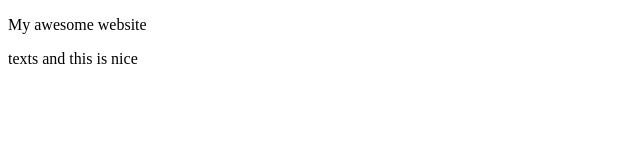
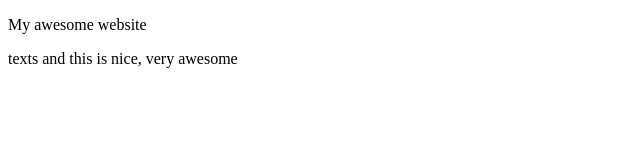
Before and after one commit to zfv26m7qqx-cpu/git-tut-beginner, a plain HTML site: page index.html in a window 1280 px wide. Shown: the full height of the page, 0-640 px from the left. Drawn offline with Linux system fonts and the light colour scheme.

Commit message:
very awesome

```diff
--- a/index.html
+++ b/index.html
@@ -10,7 +10,7 @@
     My awesome website
     </p>
     <div>
-        texts and this is nice
+        texts and this is nice, very awesome
     </div>
 </body>
 </html>
```
